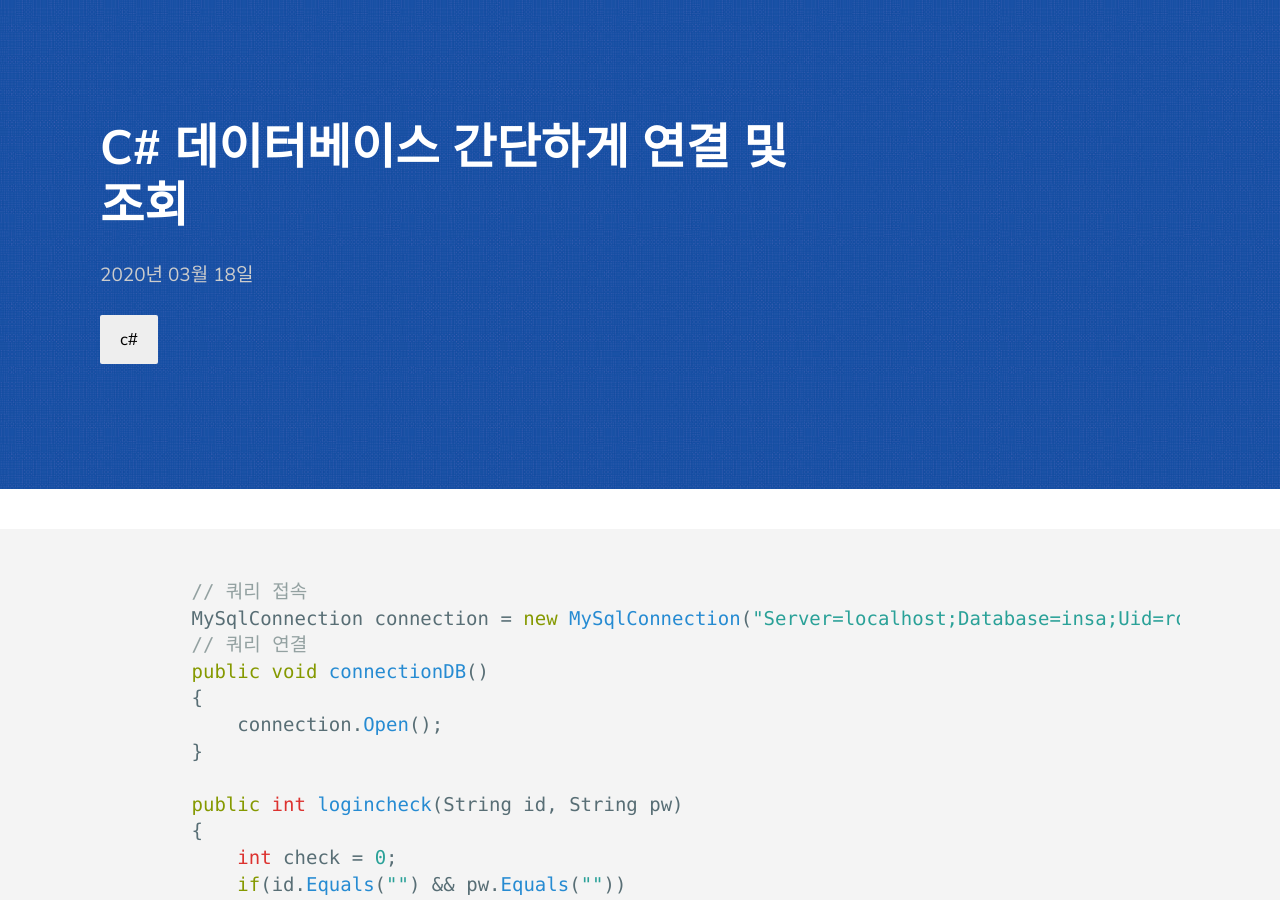
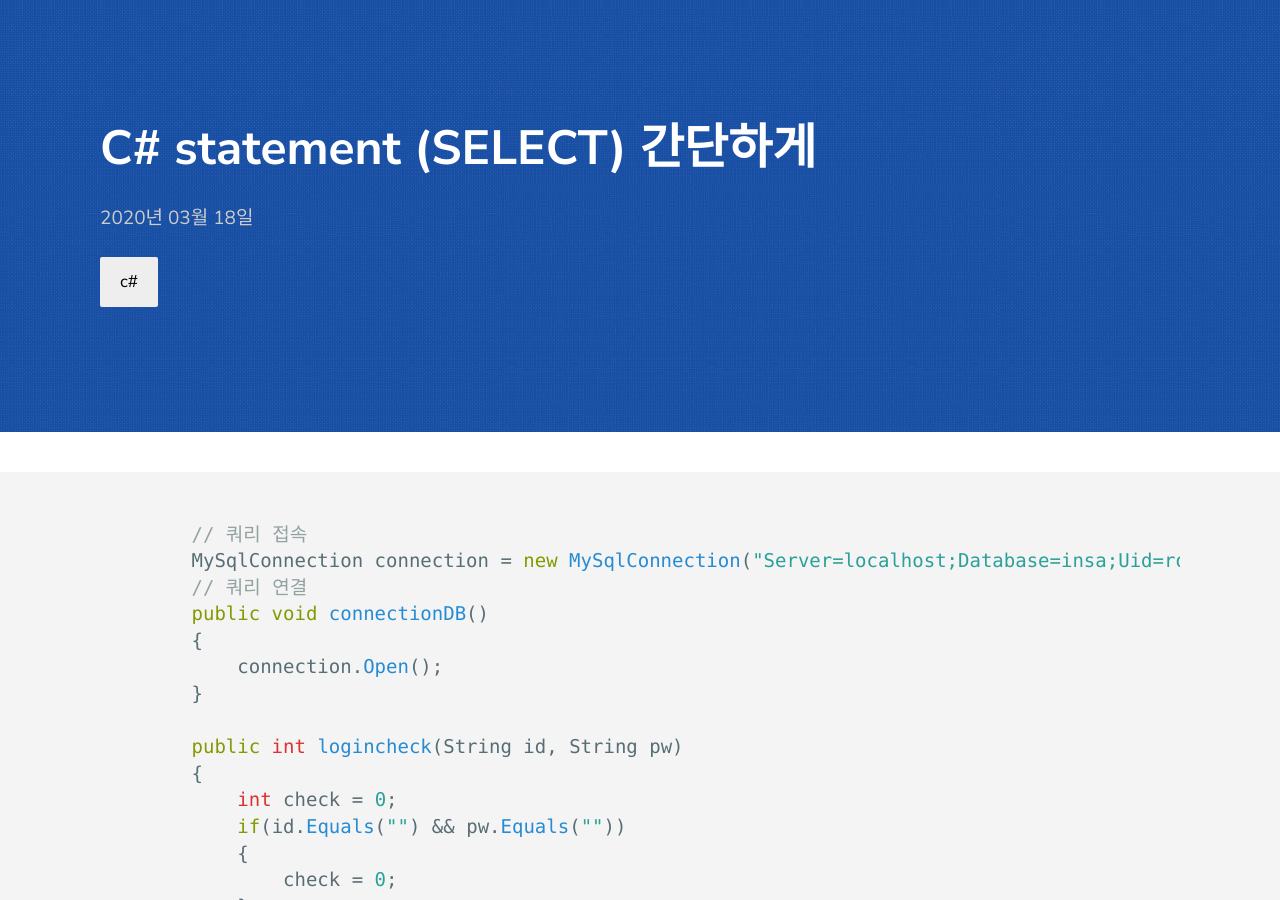
Before and after one commit to hwanghero/hwanghero.github.io, a Jekyll site: the page built from _posts/2020-03-18-c#-db-create.markdown, in a window 1280 px wide and 900 px high. Built offline with Jekyll 4.4.1, drawn with Linux system fonts in a browser that asks for light colours.

Commit message:
C#데이터베이스

```diff
--- a/_posts/2020-03-18-c#-db-create.markdown
+++ b/_posts/2020-03-18-c#-db-create.markdown
@@ -1,6 +1,6 @@
 ---
 layout: post
-title: "C# 데이터베이스 간단하게 연결 및 조회"
+title: "C# statement (SELECT) 간단하게"
 categories: c#
 ---
 
```
